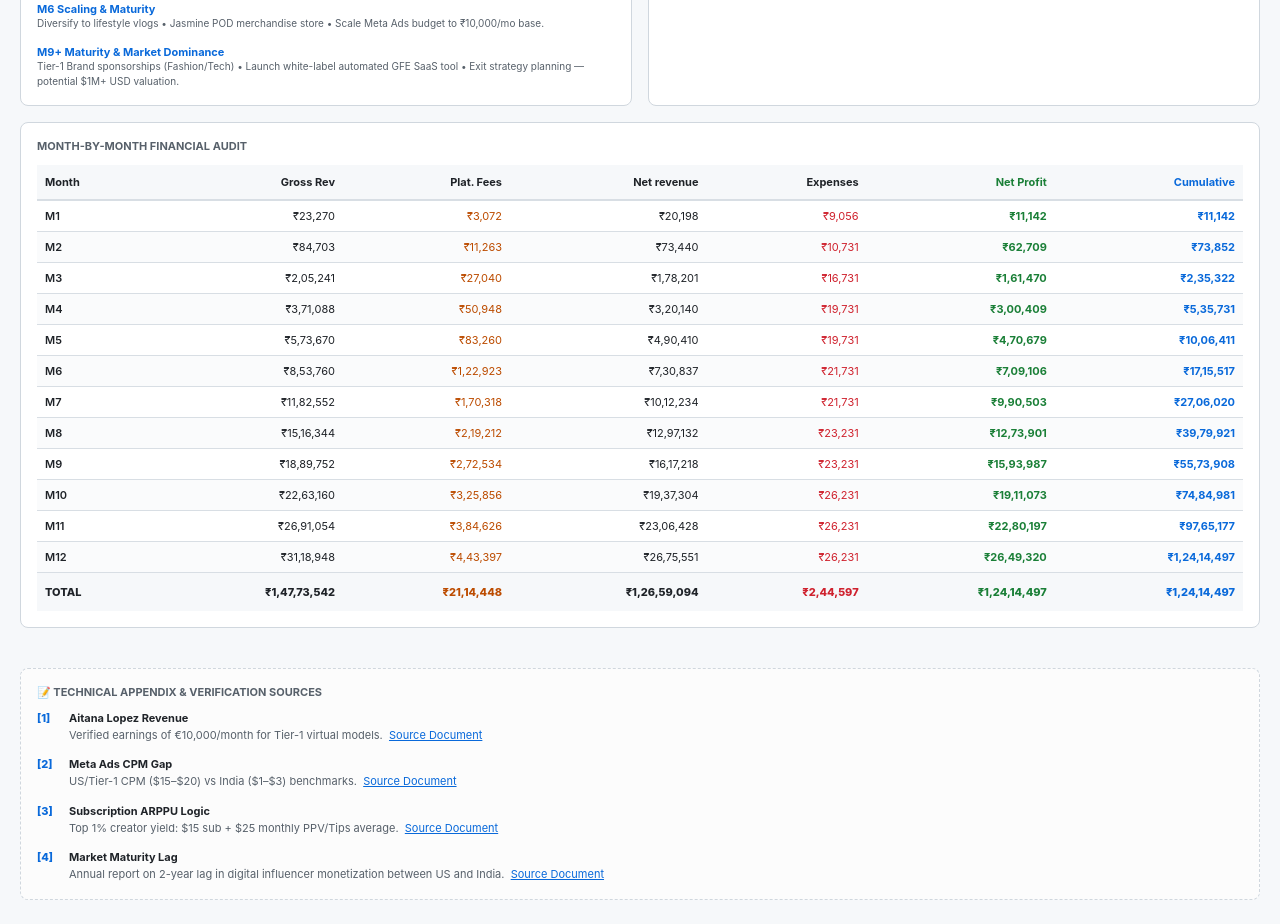
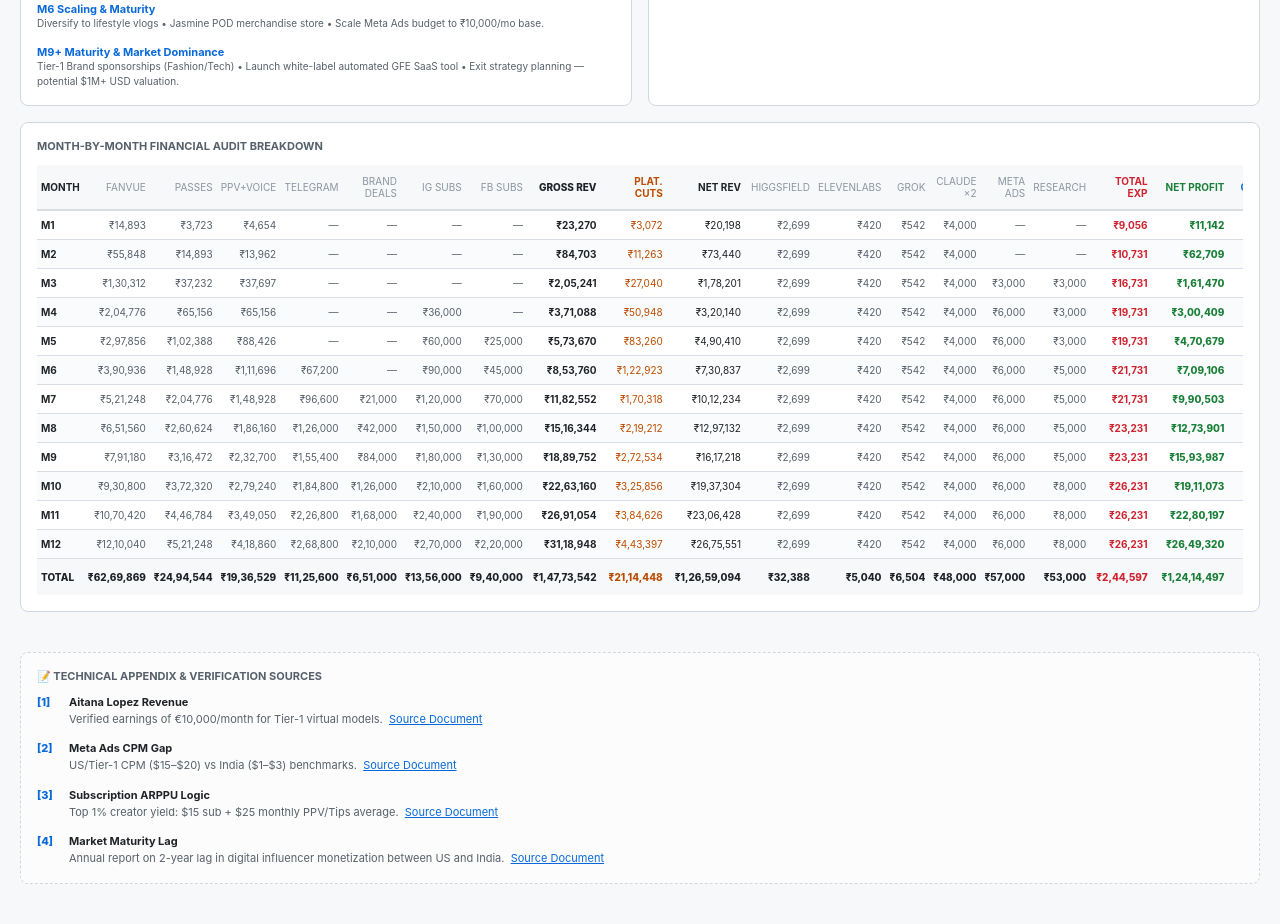
Before and after one commit to rheavoss/virtual-influencer-studio, a Next.js app in the folder 20_tech/jasmine-dashboard/: page / in a window 1280 px wide. Shown: the part 1360-2284 px from the top of the page. Built offline with nearby package versions, Linux system fonts and the light colour scheme; no server answers; the database is empty.

Commit message:
Restore granular expenses and revenue columns to the audit table

```diff
--- a/20_tech/jasmine-dashboard/components/PLDashboard.js
+++ b/20_tech/jasmine-dashboard/components/PLDashboard.js
@@ -319,42 +319,52 @@ export default function PLDashboard({ data }) {
         </div>
       </div>
 
-      {/* MONTHLY REVENUE TABLE */}
+      {/* MONTHLY REVENUE TABLE — FULL AUDIT DETAIL */}
       <div style={S.card}>
-        <div style={S.cardTitle}>Month-by-Month Financial Audit</div>
+        <div style={S.cardTitle}>Month-by-Month Financial Audit Breakdown</div>
         <div style={{ overflowX: 'auto' }}>
-          <table style={{ width: '100%', borderCollapse: 'collapse', fontSize: 11, minWidth: 900 }}>
+          <table style={{ width: '100%', borderCollapse: 'collapse', fontSize: 10, minWidth: 1200 }}>
             <thead>
               <tr style={{ background: '#f6f8fa', borderBottom: `2px solid ${C.grid}` }}>
-                <th style={{ padding: '10px 8px', textAlign: 'left' }}>Month</th>
-                <th style={{ padding: '10px 8px', textAlign: 'right' }}>Gross Rev</th>
-                <th style={{ padding: '10px 8px', textAlign: 'right' }}>Plat. Fees</th>
-                <th style={{ padding: '10px 8px', textAlign: 'right' }}>Net revenue</th>
-                <th style={{ padding: '10px 8px', textAlign: 'right' }}>Expenses</th>
-                <th style={{ padding: '10px 8px', textAlign: 'right', color: C.green }}>Net Profit</th>
-                <th style={{ padding: '10px 8px', textAlign: 'right', color: C.blue }}>Cumulative</th>
+                <th style={{ padding: '10px 4px', textAlign: 'left' }}>MONTH</th>
+                {/* REVENUE COLUMNS */}
+                {REV_LABELS.map(l => <th key={l} style={{ padding: '10px 4px', textAlign: 'right', fontWeight: 400, color: C.textMut }}>{l.toUpperCase()}</th>)}
+                <th style={{ padding: '10px 6px', textAlign: 'right', fontWeight: 800 }}>GROSS REV</th>
+                <th style={{ padding: '10px 6px', textAlign: 'right', color: C.orange }}>PLAT. CUTS</th>
+                <th style={{ padding: '10px 6px', textAlign: 'right' }}>NET REV</th>
+                {/* EXPENSE COLUMNS */}
+                {COST_LABELS.slice(0, 6).map(l => <th key={l} style={{ padding: '10px 4px', textAlign: 'right', fontWeight: 400, color: C.textMut }}>{l.toUpperCase()}</th>)}
+                <th style={{ padding: '10px 6px', textAlign: 'right', color: C.red }}>TOTAL EXP</th>
+                <th style={{ padding: '10px 8px', textAlign: 'right', color: C.green }}>NET PROFIT</th>
+                <th style={{ padding: '10px 8px', textAlign: 'right', color: C.blue }}>CUMULATIVE</th>
               </tr>
             </thead>
             <tbody>
               {rows.map((r, i) => (
                 <tr key={r.month} style={{ borderBottom: `1px solid ${C.grid}`, background: i % 2 === 0 ? '#fff' : '#fafbfc' }}>
-                  <td style={{ padding: '8px', fontWeight: 600 }}>{r.label}</td>
-                  <td style={{ padding: '8px', textAlign: 'right' }}>{fi(r.gross)}</td>
-                  <td style={{ padding: '8px', textAlign: 'right', color: C.orange }}>{fi(r.cuts)}</td>
-                  <td style={{ padding: '8px', textAlign: 'right' }}>{fi(r.net)}</td>
-                  <td style={{ padding: '8px', textAlign: 'right', color: C.red }}>{fi(r.costs)}</td>
-                  <td style={{ padding: '8px', textAlign: 'right', fontWeight: 700, color: C.green }}>{fi(r.profit)}</td>
-                  <td style={{ padding: '8px', textAlign: 'right', fontWeight: 700, color: C.blue }}>{fi(cumulative[i])}</td>
+                  <td style={{ padding: '8px 4px', fontWeight: 700 }}>{r.label}</td>
+                  {/* REVENUE CELLS */}
+                  {r.rArr.map((v, idx) => <td key={idx} style={{ padding: '8px 4px', textAlign: 'right', color: C.textSec }}>{v > 0 ? fi(v) : '—'}</td>)}
+                  <td style={{ padding: '8px 6px', textAlign: 'right', fontWeight: 700 }}>{fi(r.gross)}</td>
+                  <td style={{ padding: '8px 6px', textAlign: 'right', color: C.orange }}>{fi(r.cuts)}</td>
+                  <td style={{ padding: '8px 6px', textAlign: 'right' }}>{fi(r.net)}</td>
+                  {/* EXPENSE CELLS */}
+                  {r.cArr.slice(0, 6).map((v, idx) => <td key={idx} style={{ padding: '8px 4px', textAlign: 'right', color: C.textSec }}>{v > 0 ? fi(v) : '—'}</td>)}
+                  <td style={{ padding: '8px 6px', textAlign: 'right', fontWeight: 700, color: C.red }}>{fi(r.costs)}</td>
+                  <td style={{ padding: '8px 8px', textAlign: 'right', fontWeight: 800, color: C.green }}>{fi(r.profit)}</td>
+                  <td style={{ padding: '8px 8px', textAlign: 'right', fontWeight: 800, color: C.blue }}>{fi(cumulative[i])}</td>
                 </tr>
               ))}
             </tbody>
             <tfoot>
                <tr style={{ background: '#f6f8fa', fontWeight: 800 }}>
-                 <td style={{ padding: '12px 8px' }}>TOTAL</td>
-                 <td style={{ padding: '12px 8px', textAlign: 'right' }}>{fi(T.gross)}</td>
-                 <td style={{ padding: '12px 8px', textAlign: 'right', color: C.orange }}>{fi(T.gross - T.net)}</td>
-                 <td style={{ padding: '12px 8px', textAlign: 'right' }}>{fi(T.net)}</td>
-                 <td style={{ padding: '12px 8px', textAlign: 'right', color: C.red }}>{fi(T.costs)}</td>
+                 <td style={{ padding: '12px 4px' }}>TOTAL</td>
+                 {REV_LABELS.map((l, idx) => <td key={idx} style={{ padding: '12px 4px', textAlign: 'right' }}>{fi(rows.reduce((s, r) => s + r.rArr[idx], 0))}</td>)}
+                 <td style={{ padding: '12px 6px', textAlign: 'right' }}>{fi(T.gross)}</td>
+                 <td style={{ padding: '12px 6px', textAlign: 'right', color: C.orange }}>{fi(T.gross - T.net)}</td>
+                 <td style={{ padding: '12px 6px', textAlign: 'right' }}>{fi(T.net)}</td>
+                 {COST_LABELS.slice(0, 6).map((l, idx) => <td key={idx} style={{ padding: '12px 4px', textAlign: 'right' }}>{fi(rows.reduce((s, r) => s + r.cArr[idx], 0))}</td>)}
+                 <td style={{ padding: '12px 6px', textAlign: 'right', color: C.red }}>{fi(T.costs)}</td>
                  <td style={{ padding: '12px 8px', textAlign: 'right', color: C.green }}>{fi(T.profit)}</td>
                  <td style={{ padding: '12px 8px', textAlign: 'right', color: C.blue }}>{fi(T.profit)}</td>
                </tr>
```
